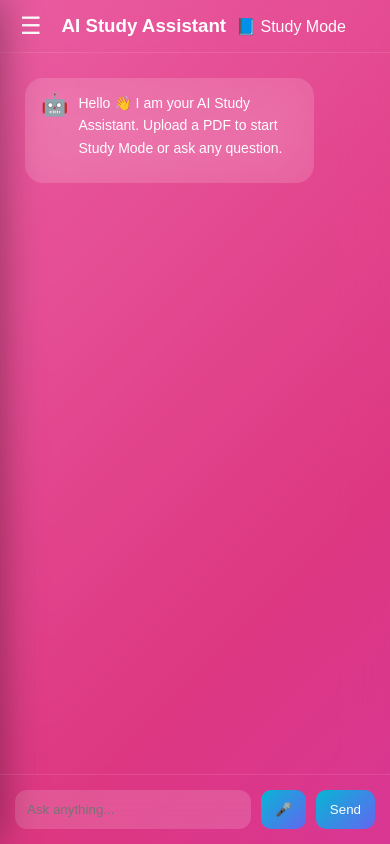
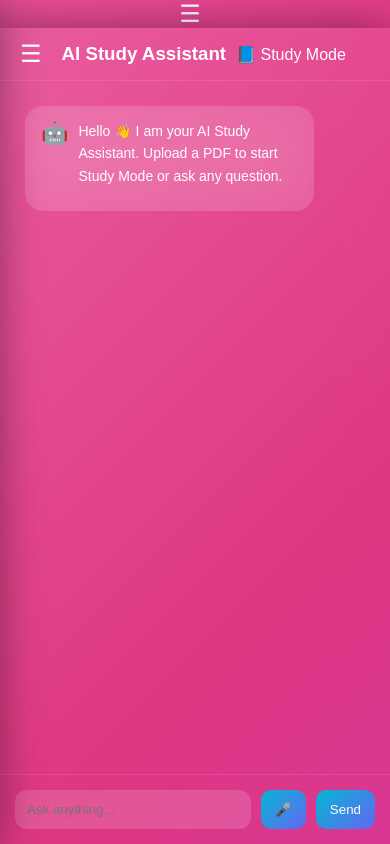
Before and after one commit to Pugazhanthi11/updated-ai-study-assistant, a website: page frontend/index.html in a window 390 px wide. Drawn offline with nearby package versions, Linux system fonts and the light colour scheme; no server answers; sample sign-in values are in the browser's storage.

Commit message:
Update index.html

```diff
--- a/frontend/index.html
+++ b/frontend/index.html
@@ -18,6 +18,7 @@
 <body>
 
 <div class="app">
+<button onclick="toggleSidebar()" class="menuBtn">☰</button>
 
 <!-- SIDEBAR -->
 
```
